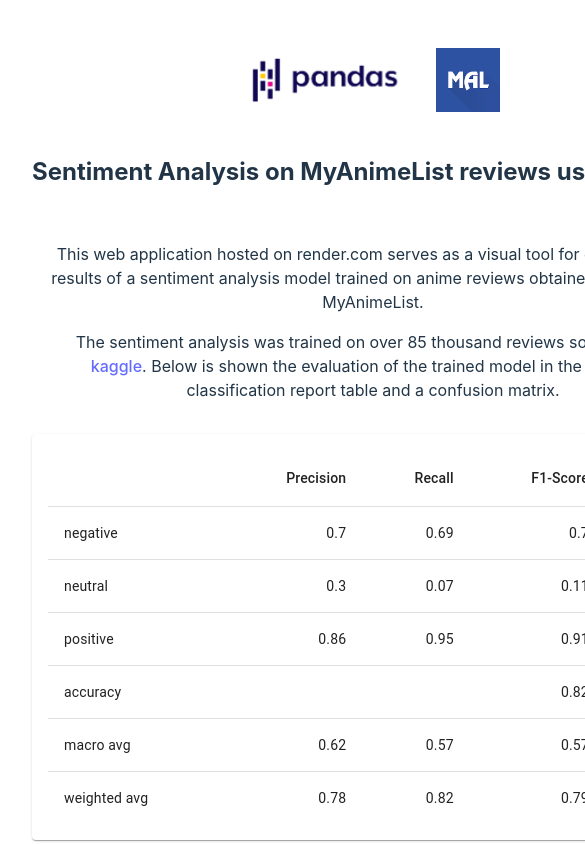
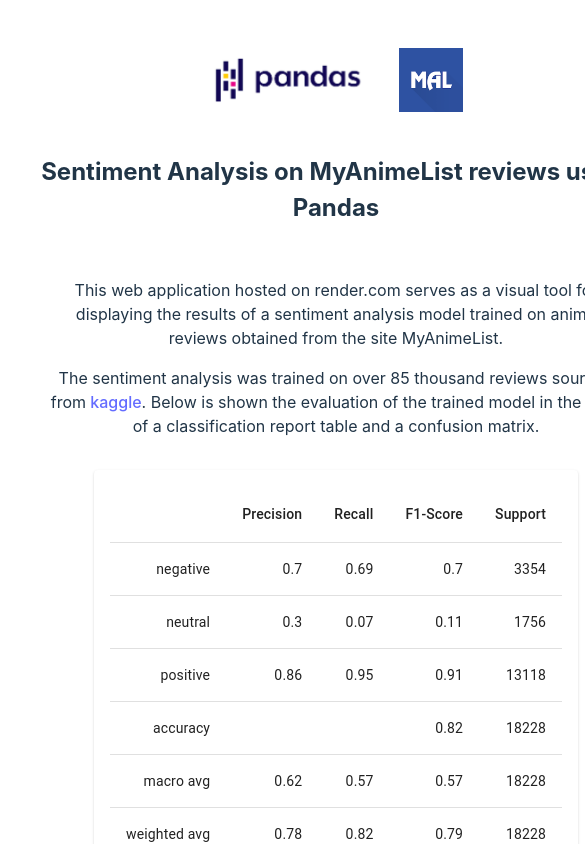
Before and after one commit to Benzux/CloudComputing25Front, a React (Vite) app: page / in a window 390 px wide. Shown: the top 844 px of the page, 585 px wide, since content can reach past the window. Built offline with nearby package versions, Linux system fonts and the light colour scheme.

Commit message:
added styled-components library, testing responsiveness

```diff
--- a/package.json
+++ b/package.json
@@ -14,7 +14,8 @@
     "@emotion/styled": "^11.14.0",
     "@mui/material": "^6.4.5",
     "react": "^19.0.0",
-    "react-dom": "^19.0.0"
+    "react-dom": "^19.0.0",
+    "styled-components": "^6.1.15"
   },
   "devDependencies": {
     "@eslint/js": "^9.19.0",
--- a/src/App.css
+++ b/src/App.css
@@ -17,8 +17,12 @@
 .matrix {
   padding: 1em;
 }
-.table {
+.tablecontainer {
   padding: 1em;
+  min-width: 300px;
+  min-height: 373px;
+  max-width: fit-content;
+  max-height: min-content;
 }
 
 .card {
--- a/src/App.tsx
+++ b/src/App.tsx
@@ -9,6 +9,7 @@ import TableContainer from '@mui/material/TableContainer';
 import TableHead from '@mui/material/TableHead';
 import TableRow from '@mui/material/TableRow';
 import Paper from '@mui/material/Paper';
+import { Layout } from './responsive'
 
 function App() {
 
@@ -33,7 +34,7 @@ function App() {
 
 
   return (
-    <>
+    <Layout>
       <div>
         <a href="https://pandas.pydata.org" target="_blank">
           <img src={pandasLogo} className="logo pandas" alt="Pandas logo" />
@@ -54,11 +55,11 @@ function App() {
            Below is shown the evaluation of the trained model in the form of a classification report table and a confusion matrix.
         </p>
         </div>
-        <TableContainer component={Paper} className='table'>
-          <Table sx={{minWidth: 650}} aria-label="classification report table">
+        <TableContainer component={Paper} className='tablecontainer'>
+          <Table aria-label="classification report table" className='table'>
             <TableHead>
               <TableRow>
-                <TableCell></TableCell>
+                <TableCell align='right'></TableCell>
                 <TableCell align='right'>Precision</TableCell>
                 <TableCell align='right'>Recall</TableCell>
                 <TableCell align='right'>F1-Score</TableCell>
@@ -71,7 +72,7 @@ function App() {
                   key={row.desc}
                   sx={{ '&:last-child td, &:last-child th': { border: 0 } }}
                 >
-                  <TableCell component='th' scope='row'>{row.desc}</TableCell>
+                  <TableCell align='right' component='th' scope='row'>{row.desc}</TableCell>
                   <TableCell align='right'>{row.precision}</TableCell>
                   <TableCell align='right'>{row.recall}</TableCell>
                   <TableCell align='right'>{row.f1_score}</TableCell>
@@ -82,7 +83,7 @@ function App() {
           </Table>
         </TableContainer>
         <img src={confusionMatrix} className="matrix" alt="Confusion Matrix" />
-      </>
+      </Layout>
     )
   }
 
--- /dev/null
+++ b/src/responsive.ts
@@ -0,0 +1,16 @@
+import styled from "styled-components";
+
+export const ResponsiveSettings = {
+    smallScreenMaxWidth: "550px"
+}
+
+export const Layout = styled.div`
+    display: flex;
+    flex-direction: column;
+    max-width: 620px;
+    width: 100%;
+    align-items: center;
+    justify-self: center;
+    user-select: none;
+    overflow-y: auto;
+`
```
Also changed, not shown: 1 other file (tests, documents, lock files or other folders).
